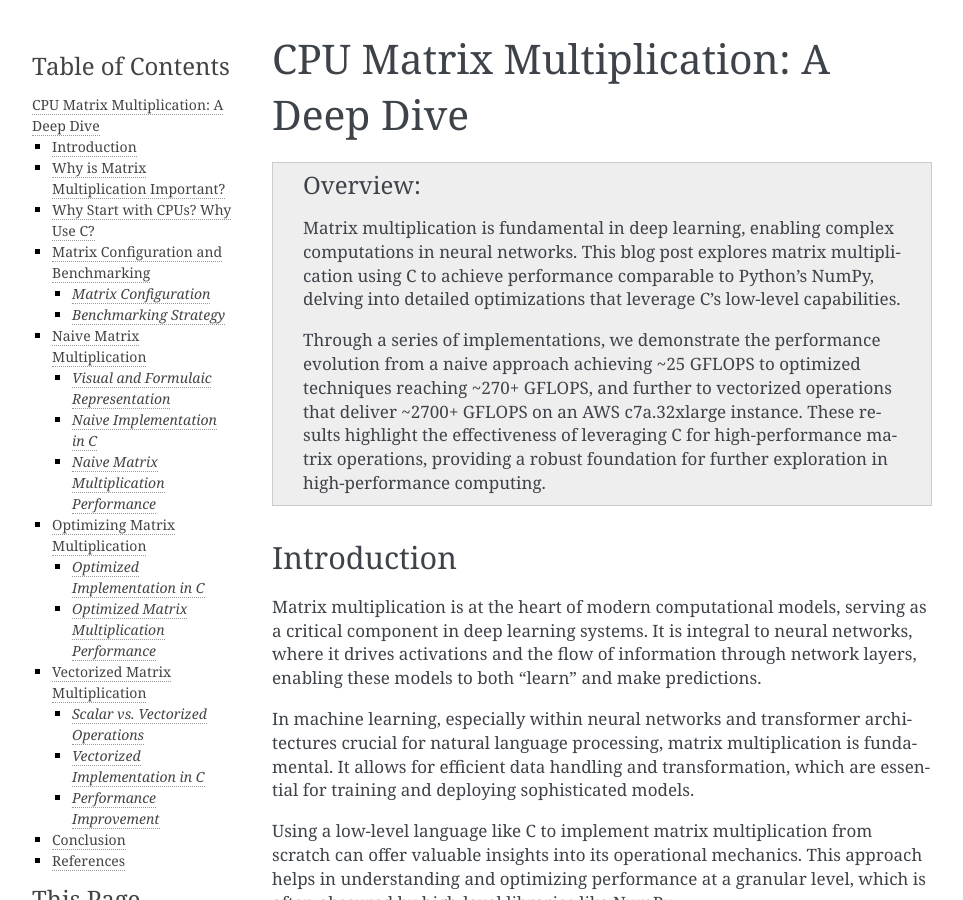
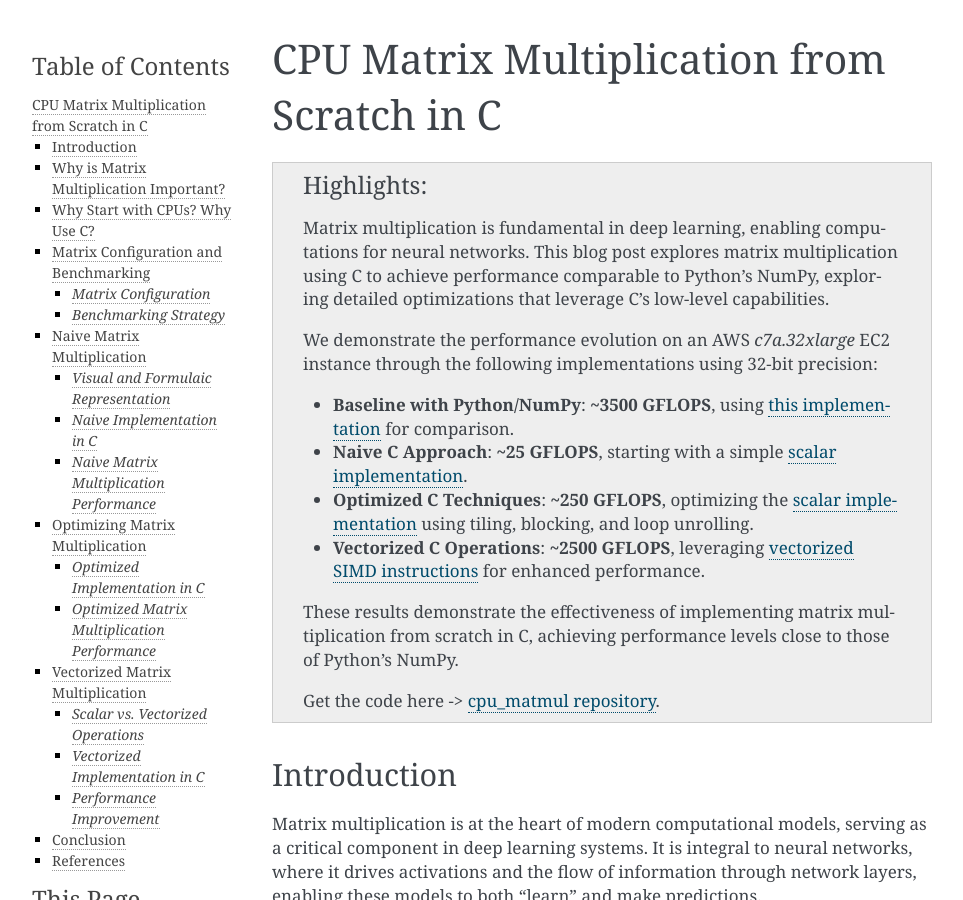
Before and after one commit to pebblesandweeds/cpu_matmul, a Sphinx documentation site: the page built from docs/source/cpu_matmul_blog.rst, in a window 1280 px wide and 900 px high. Shown: the whole window, without its empty margins (148-1111 px from the left). Built offline with Sphinx 7.4.7, drawn with Linux system fonts in a browser that asks for light colours.

Commit message:
Updating blog and removing a global variable that was unused in matmul_lib.h

```diff
--- a/docs/source/cpu_matmul_blog.rst
+++ b/docs/source/cpu_matmul_blog.rst
@@ -1,13 +1,22 @@
 .. _matrix-multiplication:
 
-CPU Matrix Multiplication: A Deep Dive
-======================================
+CPU Matrix Multiplication from Scratch in C
+===========================================
 
-.. admonition:: Overview
+.. admonition:: Highlights
 
- Matrix multiplication is fundamental in deep learning, enabling complex computations in neural networks. This blog post explores matrix multiplication using C to achieve performance comparable to Python's NumPy, delving into detailed optimizations that leverage C's low-level capabilities.
+ Matrix multiplication is fundamental in deep learning, enabling computations for neural networks. This blog post explores matrix multiplication using C to achieve performance comparable to Python's NumPy, exploring detailed optimizations that leverage C's low-level capabilities.
 
- Through a series of implementations, we demonstrate the performance evolution from a naive approach achieving ~25 GFLOPS to optimized techniques reaching ~270+ GFLOPS, and further to vectorized operations that deliver ~2700+ GFLOPS on an AWS c7a.32xlarge instance. These results highlight the effectiveness of leveraging C for high-performance matrix operations, providing a robust foundation for further exploration in high-performance computing.
+ We demonstrate the performance evolution on an AWS *c7a.32xlarge* EC2 instance through the following implementations using 32-bit precision:
+
+ - **Baseline with Python/NumPy**: **~3500 GFLOPS**, using `this implementation <https://github.com/pebblesandweeds/cpu_matmul/blob/main/python/numpy_matmul.py>`_ for comparison.
+ - **Naive C Approach**: **~25 GFLOPS**, starting with a simple `scalar implementation <https://github.com/pebblesandweeds/cpu_matmul/blob/main/c/src/matmul_lib.c#L28>`_.
+ - **Optimized C Techniques**: **~250 GFLOPS**, optimizing the `scalar implementation <https://github.com/pebblesandweeds/cpu_matmul/blob/main/c/src/matmul_lib.c#L39>`_ using tiling, blocking, and loop unrolling.
+ - **Vectorized C Operations**: **~2500 GFLOPS**, leveraging `vectorized SIMD instructions <https://github.com/pebblesandweeds/cpu_matmul/blob/main/c/src/matmul_lib.c#L64>`_ for enhanced performance.
+
+ These results demonstrate the effectiveness of implementing matrix multiplication from scratch in C, achieving performance levels close to those of Python's NumPy.
+
+ Get the code here -> `cpu_matmul repository <https://github.com/pebblesandweeds/cpu_matmul>`_.
 
 Introduction
 ------------
```
Also changed, not shown: 1 other file.
